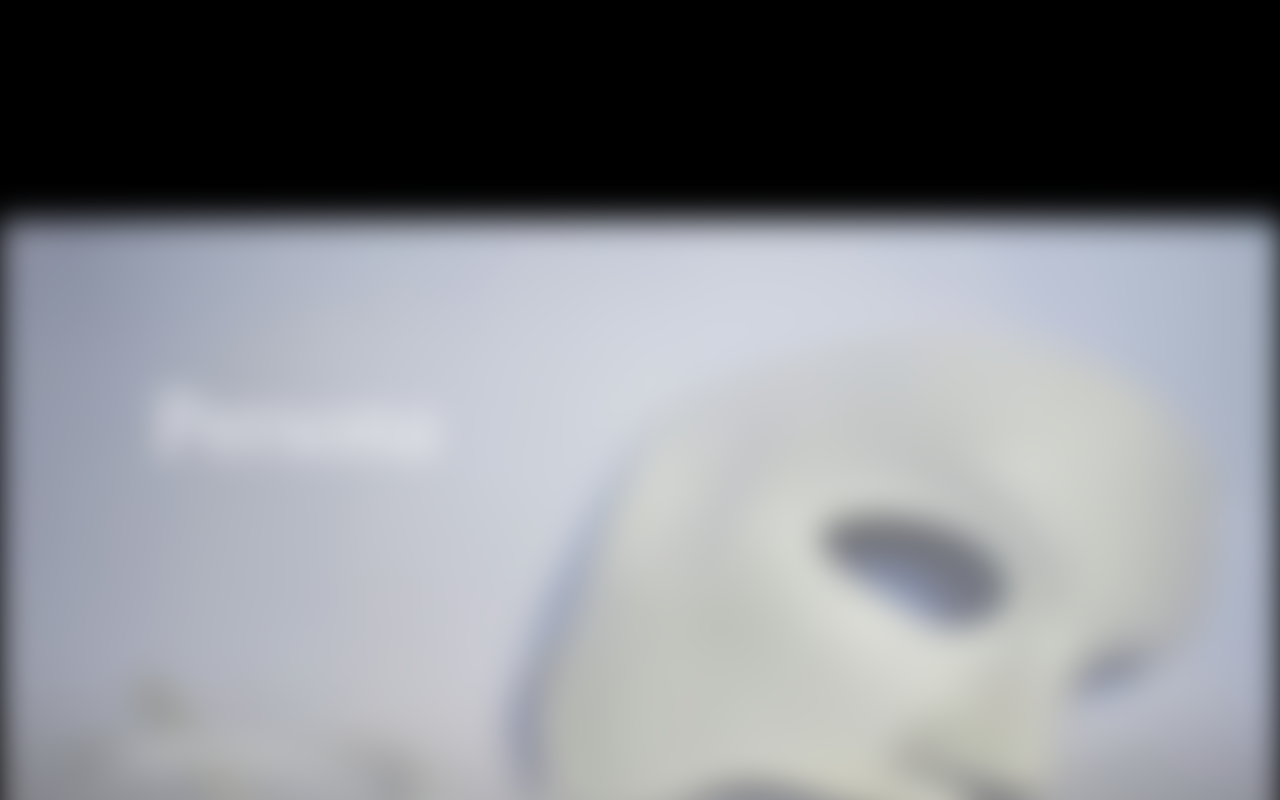
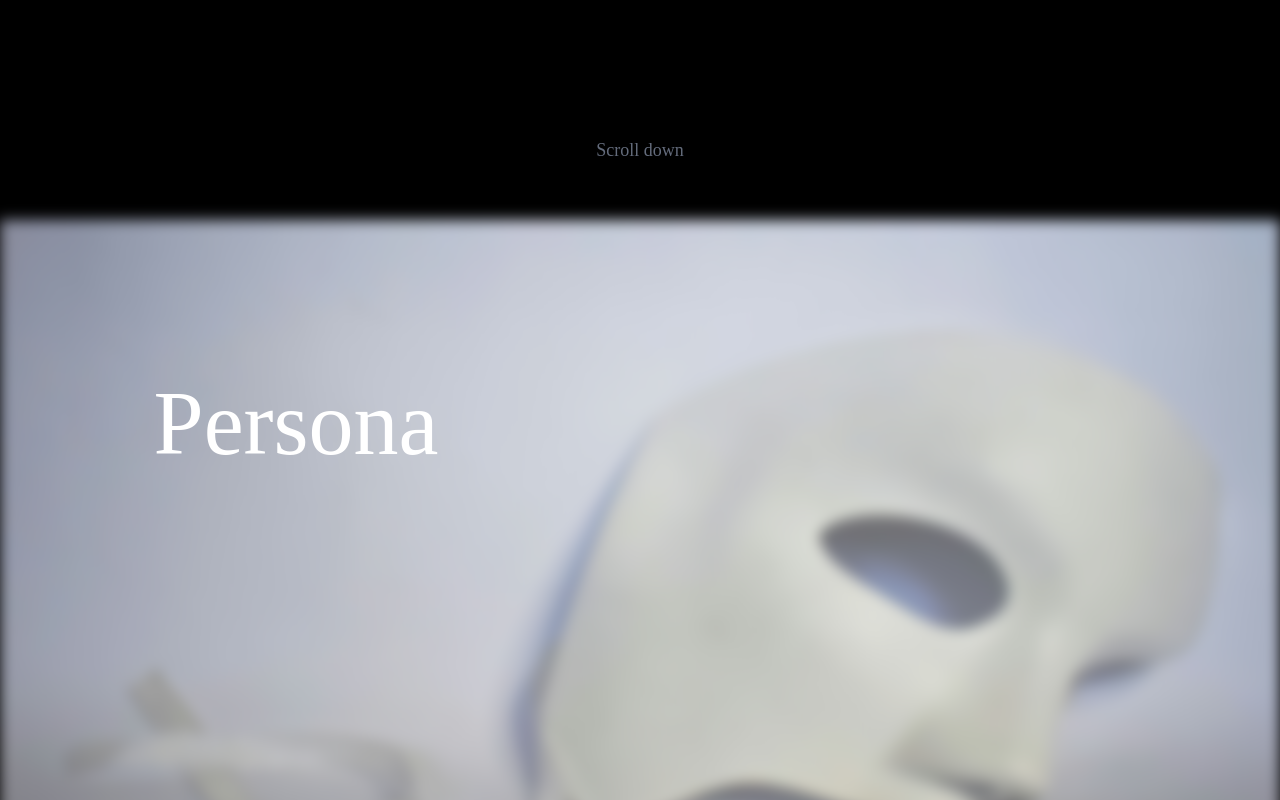
Before and after one commit to SeanKim05/Persona, a React (Vite) app: page / in a window 1280 px wide. Shown: the part 480-1280 px from the top of the page. Built offline with nearby package versions, Linux system fonts and the light colour scheme; a web font is replaced by a local one.

Commit message:
feat: introPage 1차 작업완료

```diff
--- a/src/pages/Home.tsx
+++ b/src/pages/Home.tsx
@@ -1,109 +1,3 @@
-import { useEffect, useState } from "react";
-import introImg from "@/assets/introImg.jpg";
-import "@/styles/animation.css"; // Make sure this path is correct
-
-export default function Home() {
-  const [isBlur, setIsBlur] = useState(true);
-  const [isTextShown, setIsTextShown] = useState(false);
-
-  const fadeInText = "Persona";
-
-  const scrollHandler = () => {
-    if (window.scrollY > 400) {
-      setIsBlur(false);
-    } else {
-      setIsBlur(true);
-    }
-  };
-
-  useEffect(() => {
-    window.addEventListener("scroll", scrollHandler);
-
-    return () => {
-      window.removeEventListener("scroll", scrollHandler);
-    };
-  }, []);
-
-  useEffect(() => {
-    let textTimer: ReturnType<typeof setTimeout>;
-
-    if (!isBlur) {
-      textTimer = setTimeout(() => {
-        setIsTextShown(true);
-      }, 100);
-    } else {
-      setIsTextShown(false);
-    }
-
-    return () => {
-      clearTimeout(textTimer);
-    };
-  }, [isBlur]);
-
-  return (
-    <div style={{ fontFamily: "mj" }} className="bg-black">
-      {/* Slide 1 */}
-      <div className="flex flex-col justify-center items-center h-[700px] text-[120px] text-white opacity-90">
-        <h1 className="absolute">Persona</h1>
-        <div
-          className="top-[40%] text-[18px] text-[#8f9ab1] relative animate-blink"
-          style={{ fontFamily: "goBold" }}
-        >
-          Scroll down
-        </div>
-      </div>
-      {/* Slide 2 */}
-      <div className={`relative ${isBlur ? "blur-lg" : "blur-0"}`}>
-        <img
-          src={introImg}
-          alt="Blurry"
-          className="w-full h-screen"
-          style={{
-            transition: "filter 0.5s ease-in-out",
-          }}
-        />
-        <div
-          style={{ fontFamily: "mjBold" }}
-          className="absolute top-[10%] left-[12%] text-white"
-        >
-          <h1
-            className={`mt-14 text-[90px] ${
-              isTextShown && "animate-text-move"
-            }`}
-          >
-            {isTextShown ? (
-              <>
-                {fadeInText}
-                <span className="animate-letter-fade">l</span>
-              </>
-            ) : (
-              fadeInText
-            )}
-          </h1>
-
-          {isTextShown && (
-            <div
-              style={{ fontFamily: "go" }}
-              className={`text-[18px] animate-letter-fade animate-slide-up `}
-            >
-              <div>
-                <p>사회적으로 보여주기 위해 쓰는 가면을 벗고,</p>
-                <p>
-                  지극히 사적인{" "}
-                  <span style={{ fontFamily: "mj" }}>나의 영역으로 </span>
-                  가는 공간 페르소나
-                </p>
-              </div>
-              <button
-                // style={{ fontFamily: "mj" }}
-                className="w-[160px] h-[60px] mt-5 p-1 border border-white text-[24px]"
-              >
-                바로가기
-              </button>
-            </div>
-          )}
-        </div>
-      </div>
-    </div>
-  );
+export default function Home1() {
+  return <div>Home1</div>;
 }
--- a/src/pages/Home1.tsx
+++ /dev/null
@@ -1,3 +0,0 @@
-export default function Home1() {
-  return <div>Home1</div>;
-}
--- /dev/null
+++ b/src/pages/Intro.tsx
@@ -0,0 +1,131 @@
+import { useEffect, useState, useRef } from "react";
+import introImg from "@/assets/introImg.jpg";
+import "@/styles/animation.css"; // Ensure the CSS path is correct
+import { useNavigate } from "react-router-dom";
+
+export default function Home() {
+  const [blurIntensity, setBlurIntensity] = useState(10); // Start with full blur
+  const [isTextShown, setIsTextShown] = useState(false);
+  const slideRef = useRef<HTMLDivElement>(null);
+  const [hasScrolled, setHasScrolled] = useState(false);
+
+  const fadeInText = "Persona";
+
+  const calculateBlur = () => {
+    if (!slideRef.current) return;
+    const slideTop = slideRef.current.offsetTop;
+    const scrollDistance = Math.max(0, slideTop - window.scrollY);
+    const blur = Math.min(10, scrollDistance / 100); // Adjust the divisor to control the rate of blur change
+    setBlurIntensity(blur);
+  };
+
+  const scrollHandler = () => {
+    calculateBlur(); // Call calculateBlur on each scroll event to dynamically adjust the blur
+    if (window.scrollY > 100 && !hasScrolled) {
+      if (slideRef.current) {
+        window.scrollTo({
+          top: slideRef.current.offsetTop,
+          behavior: "smooth",
+        });
+        setHasScrolled(true);
+      }
+    } else if (window.scrollY <= 100 && hasScrolled) {
+      setHasScrolled(false);
+    }
+  };
+
+  useEffect(() => {
+    window.addEventListener("scroll", scrollHandler);
+    return () => {
+      window.removeEventListener("scroll", scrollHandler);
+    };
+  }, [hasScrolled]);
+
+  useEffect(() => {
+    let textTimer: ReturnType<typeof setTimeout>;
+
+    if (blurIntensity < 0.1) {
+      textTimer = setTimeout(() => {
+        setIsTextShown(true);
+      }, 100);
+    } else {
+      setIsTextShown(false);
+    }
+
+    return () => {
+      clearTimeout(textTimer);
+    };
+  }, [blurIntensity]);
+
+  const navigate = useNavigate();
+
+  return (
+    <div style={{ fontFamily: "mj" }} className="bg-black">
+      {/* Slide 1 */}
+      <div className="flex flex-col justify-center items-center h-[700px] text-[120px] text-white opacity-90">
+        <h1 className="absolute">Persona</h1>
+        <div
+          className="top-[40%] text-[18px] text-[#8f9ab1] relative animate-blink"
+          style={{ fontFamily: "goBold" }}
+        >
+          Scroll down
+        </div>
+      </div>
+
+      {/* Slide 2 */}
+      <div ref={slideRef} className="relative">
+        <img
+          src={introImg}
+          alt="Persona intro"
+          className="w-full h-screen"
+          style={{
+            filter: `blur(${blurIntensity}px)`,
+            transition: "filter 0.5s ease-in-out",
+          }}
+        />
+        <div
+          style={{ fontFamily: "mjBold" }}
+          className="absolute top-[10%] left-[12%] text-white"
+        >
+          <h1
+            className={`mt-14 text-[90px] ${
+              isTextShown && "animate-text-move"
+            }`}
+          >
+            {isTextShown ? (
+              <>
+                {fadeInText}
+                <span className="animate-letter-fade">l</span>
+              </>
+            ) : (
+              fadeInText
+            )}
+          </h1>
+
+          {isTextShown && (
+            <div
+              style={{ fontFamily: "go" }}
+              className={`text-[18px] animate-letter-fade animate-slide-up`}
+            >
+              <div>
+                <p>사회적으로 보여주기 위해 쓰는 가면을 벗고,</p>
+                <p>
+                  지극히 사적인{" "}
+                  <span style={{ fontFamily: "mj" }}>나의 영역으로</span> 가는
+                  공간 페르소나
+                </p>
+              </div>
+              <button
+                className="w-[160px] h-[60px] mt-5 p-1 border border-white text-[20px] hover:opacity-50 transition-opacity"
+                onClick={() => navigate("/main")}
+              >
+                바로가기
+              </button>
+            </div>
+          )}
+        </div>
+        <div id="my-section" />
+      </div>
+    </div>
+  );
+}
--- a/src/router/Router.tsx
+++ b/src/router/Router.tsx
@@ -1,12 +1,12 @@
 import { Route, Routes } from "react-router-dom";
-import Home from "../pages/Home";
-import Home1 from "../pages/Home1";
+import Intro from "../pages/Intro";
+import Home1 from "../pages/Home";
 
 export default function Router() {
   return (
     <Routes>
-      <Route path="/" element={<Home />} />
-      <Route path="/1" element={<Home1 />} />
+      <Route path="/" element={<Intro />} />
+      <Route path="/main" element={<Home1 />} />
     </Routes>
   );
 }
--- a/src/styles/animation.css
+++ b/src/styles/animation.css
@@ -29,12 +29,11 @@
 
 @keyframes blink {
   0%,
-  50%,
   100% {
     opacity: 1;
   }
-  25%,
-  75% {
+
+  50% {
     opacity: 0;
   }
 }
@@ -53,5 +52,5 @@
 }
 
 .animate-blink {
-  animation: blink 1s infinite;
+  animation: blink 3s infinite;
 }
```
